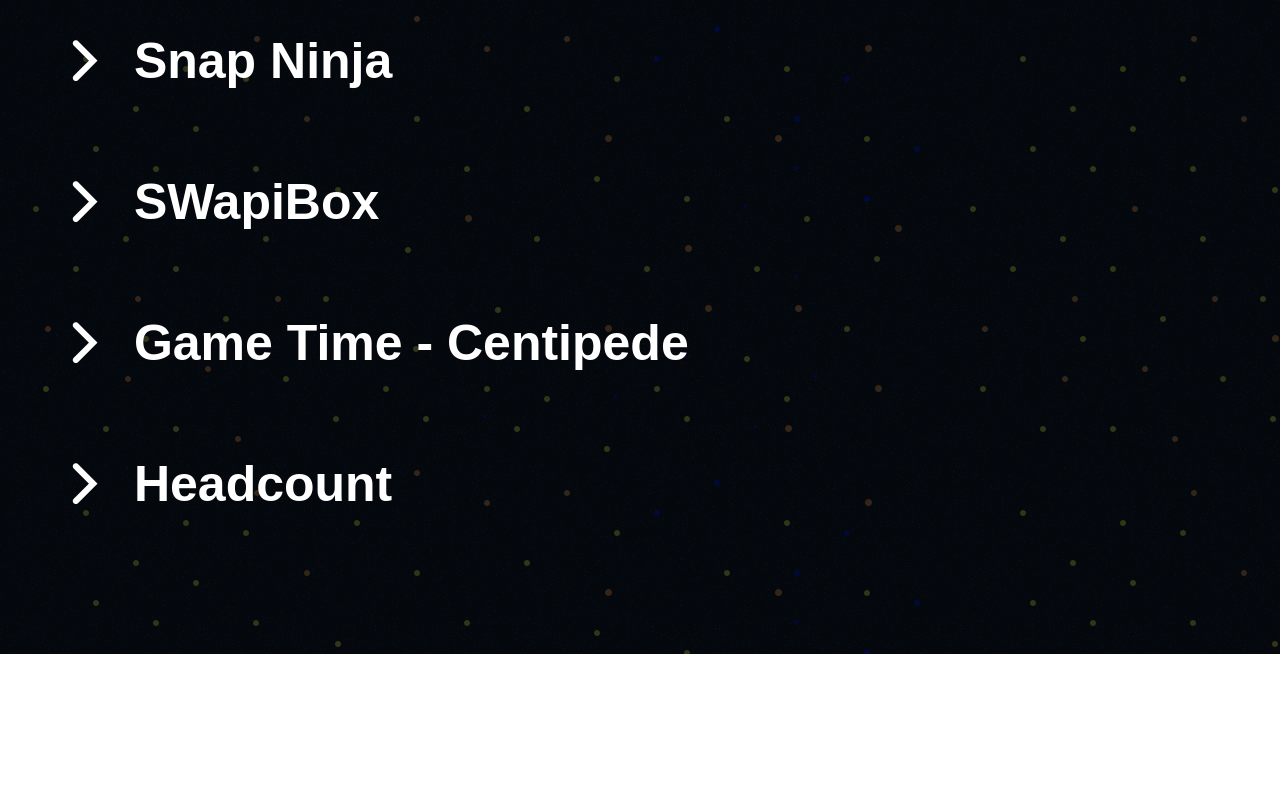
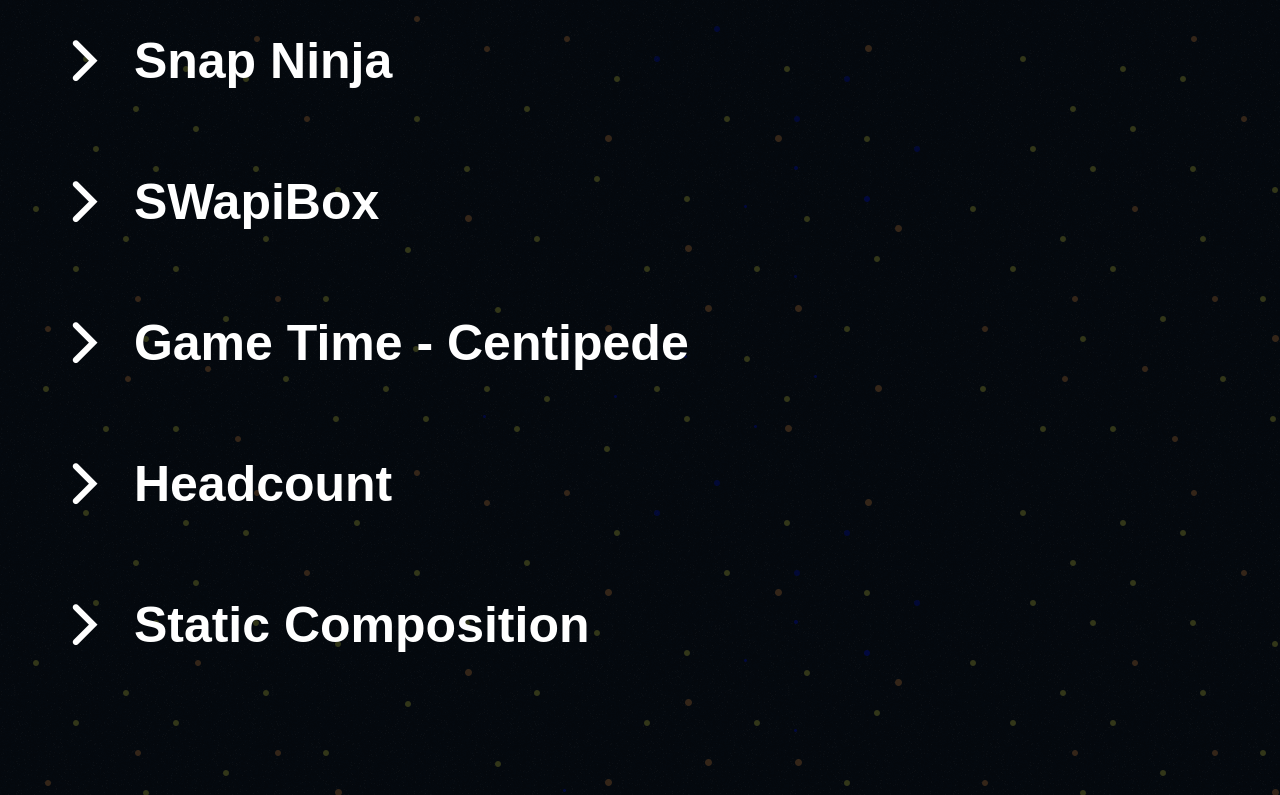
Before and after one commit to t-laird/t-laird.github.io, a React (Create React App) app: page /projects in a window 1280 px wide. Shown: the part 451-1246 px from the top of the page. Before the commit the page ends 1105 px from the top, so only its background shows below. Built offline with nearby package versions, Linux system fonts and the light colour scheme.

Commit message:
add sc3 to projects

```diff
--- a/src/Components/Project/Project.scss
+++ b/src/Components/Project/Project.scss
@@ -22,8 +22,8 @@
     }
   }
   .info-container {
-    display: flex;
-    flex-wrap: wrap;
+    display: grid;
+    grid-template-columns: 1fr;
     width: 100%;
     height: 0px;
     max-height: 0px;
@@ -40,7 +40,7 @@
       width: 100%;
     }
     .screenshot {
-      width: 100%;
+      width: 95%;
       position: relative;
       background-size: contain;
       border: 2px solid white;
@@ -86,6 +86,13 @@
       background-image: url('./ProjectScreenshots/headcount.png');
       &:before {
         padding-top: 74.765625%;
+      }
+    }
+
+    .screenshot.comp3 {
+      background-image: url('./ProjectScreenshots/comp3.png');
+      &:before {
+        padding-top: 75.12%;
       }
     }
 
--- a/src/Components/Projects/Projects.js
+++ b/src/Components/Projects/Projects.js
@@ -36,6 +36,14 @@ const Projects = (props) => {
       techStack: ['React', 'Sparklines'],
       link: 'https://t-laird.com/Headcount',
       aspectRatioOfsetClass: 'headcount'
+    },
+    {
+      title: 'Static Composition',
+      description: 'This project was a challenge in recreating a challenging composition to a high level of detail',
+      features: 'This project utilizes vanilla HTML and CSS',
+      techStack: ['HTML', 'CSS', 'jQuery'],
+      link: 'https://t-laird.com/comp-3',
+      aspectRatioOfsetClass: 'comp3'
     }
 
   ];
```
Also changed, not shown: src/Components/Project/ProjectScreenshots/comp3.png (added).
